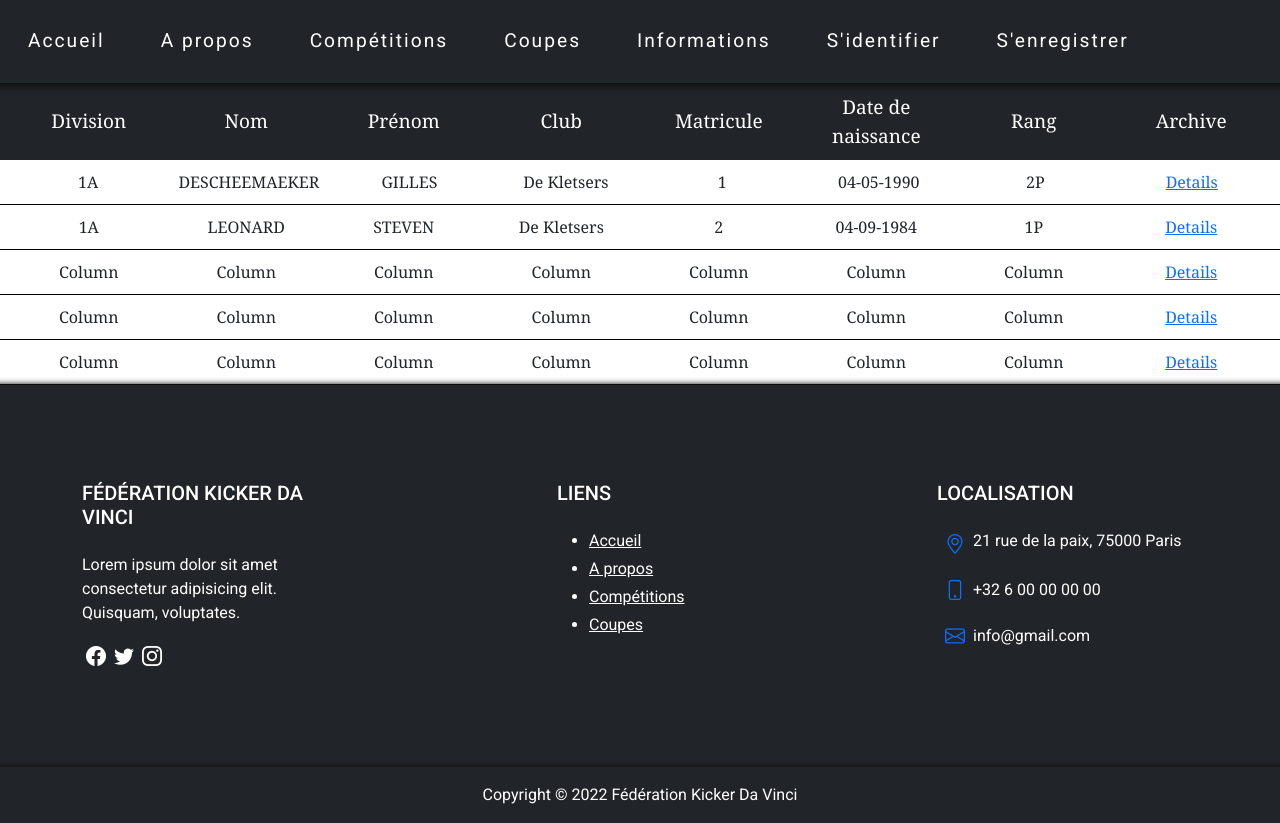
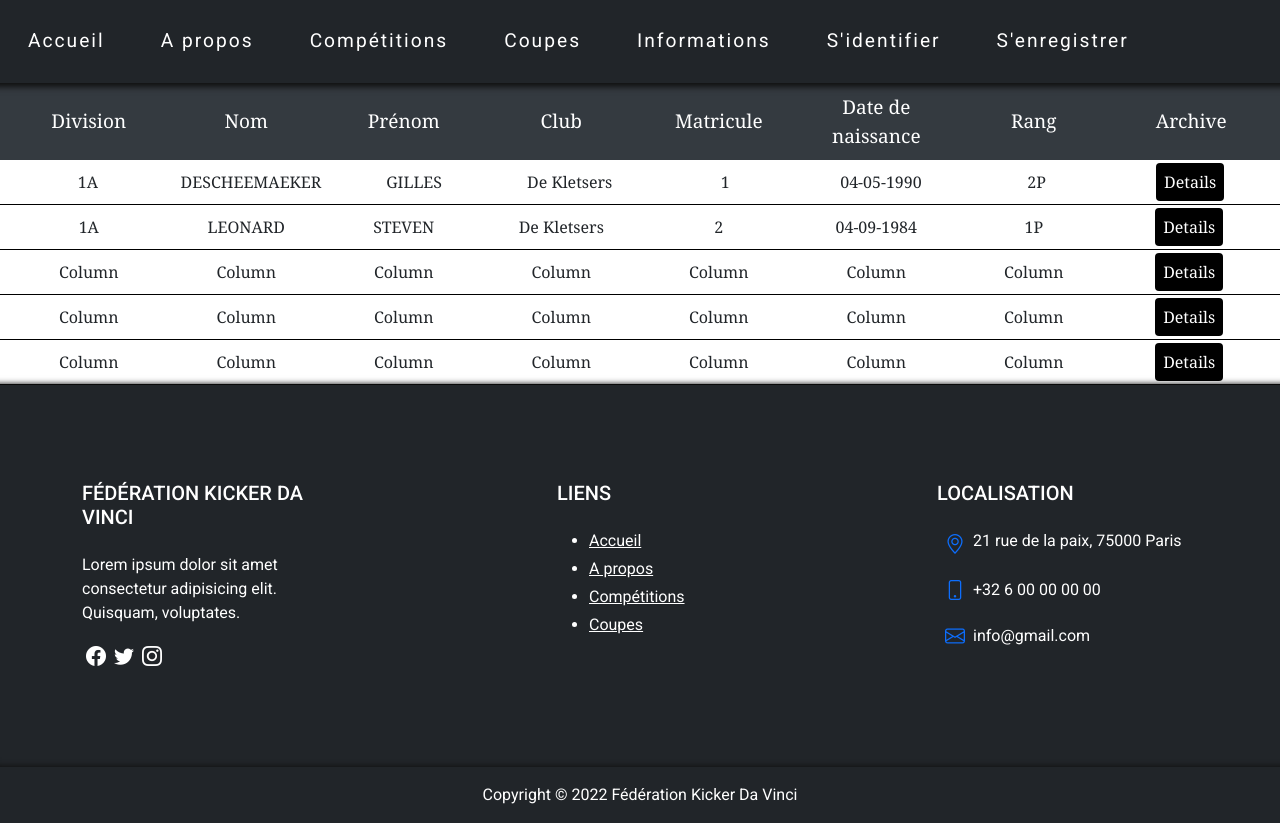
Before and after one commit to maximeVa/PFE_Project, an Angular app in the folder Frontend/: page /listPlayers in a window 1280 px wide. Built offline with nearby package versions, Linux system fonts and the light colour scheme.

Commit message:
add Css link - details

```diff
--- a/Frontend/src/app/list-players/list-players.component.html
+++ b/Frontend/src/app/list-players/list-players.component.html
@@ -19,7 +19,7 @@
             <div class="col">1</div>
             <div class="col">04-05-1990</div>
             <div class="col">2P</div>
-            <div class="col"><a href="#">Details</a></div>
+            <div class="col"><a href="#" class="px-2 py-2 mr-md-1 rounded">Details</a></div>
           </div>
           <div class="row text-center">
               <div class="col">1A</div>
@@ -29,7 +29,7 @@
               <div class="col">2</div>
               <div class="col">04-09-1984</div>
               <div class="col">1P</div>
-              <div class="col"><a href="#">Details</a></div>
+              <div class="col"><a href="#" class="px-2 py-2 mr-md-1 rounded">Details</a></div>
             </div>
             <div class="row text-center">
               <div class="col">Column</div>
@@ -39,7 +39,7 @@
               <div class="col">Column</div>
               <div class="col">Column</div>
               <div class="col">Column</div>
-              <div class="col"><a href="#">Details</a></div>
+              <div class="col"><a href="#" class="px-2 py-2 mr-md-1 rounded">Details</a></div>
             </div>
             <div class="row text-center">
               <div class="col">Column</div>
@@ -49,7 +49,7 @@
               <div class="col">Column</div>
               <div class="col">Column</div>
               <div class="col">Column</div>
-              <div class="col"><a href="#">Details</a></div>
+              <div class="col"><a href="#" class="px-2 py-2 mr-md-1 rounded">Details</a></div>
             </div>
             <div class="row text-center">
               <div class="col">Column</div>
@@ -59,7 +59,7 @@
               <div class="col">Column</div>
               <div class="col">Column</div>
               <div class="col">Column</div>
-              <div class="col"><a href="#">Details</a></div>
+              <div class="col"><a href="#" class="px-2 py-2 mr-md-1 rounded">Details</a></div>
             </div>
     </div>
   </div>
--- a/Frontend/src/app/list-players/list-players.component.scss
+++ b/Frontend/src/app/list-players/list-players.component.scss
@@ -1,3 +1,9 @@
+@import '../bootstrap/bootstrap';
+@import '../bootstrap/variables';
+@import '../bootstrap/mixins';
+
+$primary: white;
+
 .grid_header{
 	//font-weight: bold;
 	font-size: 19px;
@@ -17,3 +23,16 @@
 .grid_body {
 	background-color: white;
 }
+
+a {
+	background-color: black;
+	transition: .3s all ease;
+	color: $primary;
+	&:hover, &:focus {
+		text-decoration: none !important;
+		outline: none !important;
+		box-shadow: none;
+		background-color: darkgray;
+		color: black;
+	}
+}
```
